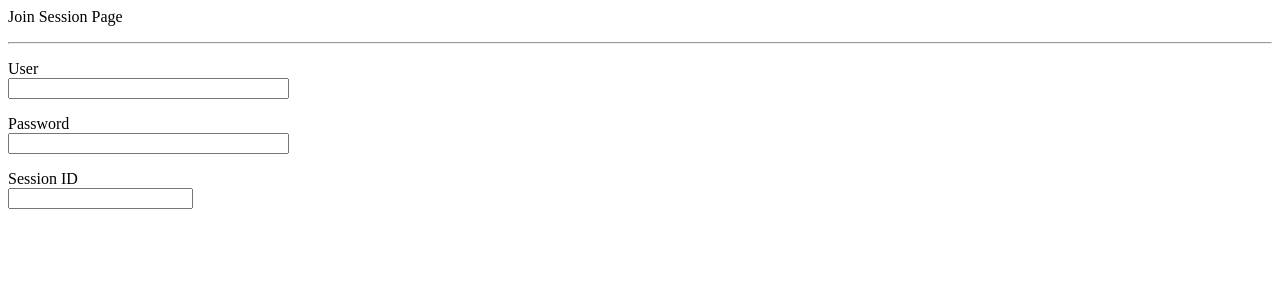
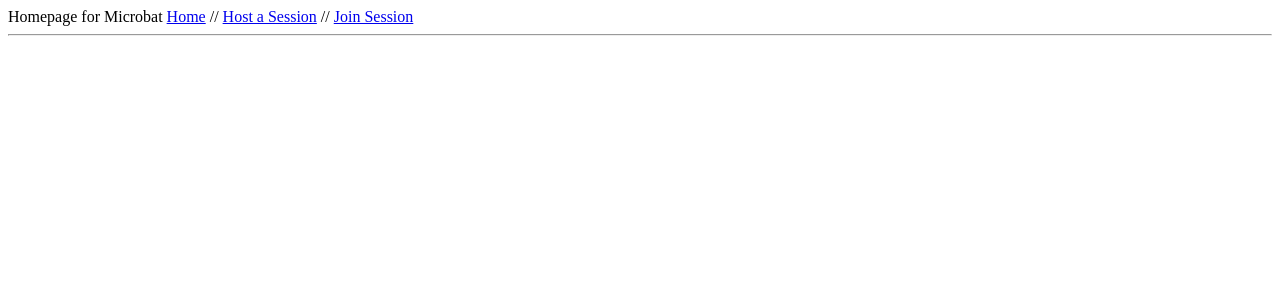
Before and after one commit to gcrois/MicroBat, a Flask app: page / in a window 1280 px wide. Shown: the top 300 px of the page. Run offline with Flask 2, Linux system fonts and the light colour scheme.

Commit message:
Tweaking

```diff
--- a/app/forms.py
+++ b/app/forms.py
@@ -1,7 +1,7 @@
 # This is where we store web forms.
 # Things like the join session form for users.
 from flask_wtf import FlaskForm
-from wtforms import StringField, PasswordField, IntegerField
+from wtforms import StringField, PasswordField, IntegerField, SubmitField
 from wtforms.validators import DataRequired
 
 # Webform for joining a session.
@@ -9,3 +9,4 @@ class JoinSessionForm(FlaskForm):
     user = StringField("User", validators=[DataRequired()])
     password = PasswordField('Password', validators=[DataRequired()])
     sessionID = IntegerField('Session ID', validators=[DataRequired()])
+    joinSession = SubmitField('Join Session')
--- a/app/routes.py
+++ b/app/routes.py
@@ -1,5 +1,5 @@
 # This file holds the URLs and what logic each should do.
-from flask import render_template
+from flask import render_template, flash, redirect
 from app import app
 from app.forms import JoinSessionForm
 
@@ -13,9 +13,18 @@ from app.forms import JoinSessionForm
 # Essentially we can define templated HTML(and CSS) that Flask
 # will change dynamically for us. Check the arguments I've passed
 # in and look at app/templates/temp.html
+@app.route('/')
+@app.route('/home')
+def home():
+    header = "Homepage for Microbat"
+
+    # This function is cool. Research it.
+    return render_template('base.html', title = 'Home', header = header)
+
+# Page for the hosting device.
 @app.route('/host')
-def home():
-    header = "Homepage for cool project name"
+def host():
+    header = "Hosting page for Microbat"
 
     # This function is cool. Research it.
     return render_template('base.html', title = 'Host', header = header)
@@ -24,15 +33,22 @@ def home():
 @app.route('/user')
 def users():
     # Temporary user. We can change this dynamically.
-    user = "The Big J"
-    header = "User: " + user + '.'
+    user = "The Big J "
+    header = "User: " + user
 
     # This function is cool. Research it.
     return render_template('base.html', title = 'user', header = header)
 
-@app.route('/')
-@app.route('/join')
+# Login
+@app.route('/join', methods=['GET', 'POST'])
 def join():
     form = JoinSessionForm()
     header = 'Join Session Page'
+
+    # More wtform stuff. Just read the docs.
+    if form.validate_on_submit():
+        # This is Flask stuff. It just 'flashes' a message to the user.
+        flash('User: "{}" joined session: {}'.format(form.user.data, form.sessionID.data))
+        return redirect('/user')
+
     return render_template('join.html', title = 'Join Session', header = header, form = form)
--- a/app/templates/base.html
+++ b/app/templates/base.html
@@ -1,4 +1,4 @@
-<!-- This is a base HTML Template. Both the user and host pages extend this one. -->
+<!-- This is a base HTML Template. All other pages extend this one. -->
 <html>
   <head>
     <!-- Notice the double brackets. Flask can change 'title' dynamically with a function -->
@@ -7,10 +7,24 @@
   <body>
 
     <!-- Header holds information Such as Number of connected users and number of responses -->
-    <p> {{ header }} </p>
-
+    <div>
+        {{ header }}
+        <a href="/home">Home</a> //
+        <a href="/host">Host a Session</a> //
+        <a href="/join">Join Session</a>
+    </div>
     <hr>
-
+    <!-- This is a variable declaration with jinja2 -->
+    <!-- get_flashed_messages() returns a list of strings -->
+    {% with messages = get_flashed_messages() %}
+    {% if messages %}
+    <u1>
+      {% for message in messages %}
+      <li>{{ message }}</li>
+      {% endfor %}
+    </u1>
+    {% endif %}
+    {% endwith %}
     <!-- The thing we display for both the host and the user -->
     <p> {% block content %}{% endblock %} </p>
 
--- a/app/templates/join.html
+++ b/app/templates/join.html
@@ -1,4 +1,5 @@
 <!-- This is our first inherited HTML page -->
+<!-- It's really ugly for now, but I'm sure Tim or Greg can make it pretty with CSS -->
 
 {% extends "base.html" %}
 
@@ -10,17 +11,32 @@
       <p>
         {{ form.user.label }}<br>
         {{ form.user(size=32) }}
+
+        {% for error in form.user.errors %}
+          <span style="color : red;">[{{ error}}]</span>
+        {% endfor %}
       </p>
 
       <p>
         {{ form.password.label }}<br>
         {{ form.password(size=32) }}
+
+        {% for error in form.password.errors %}
+          <span style="color : red;">[{{ error}}]</span>
+        {% endfor %}
       </p>
 
       <p>
         {{ form.sessionID.label }}<br>
         {{ form.sessionID(size=32) }}
+
+        {% for error in form.sessionID.errors %}
+          <span style="color : red;">[{{ error}}]</span>
+        {% endfor %}
       </p>
 
+      <p>
+        {{ form.joinSession() }}
+      </p>
   </form>
 {% endblock %}
```
